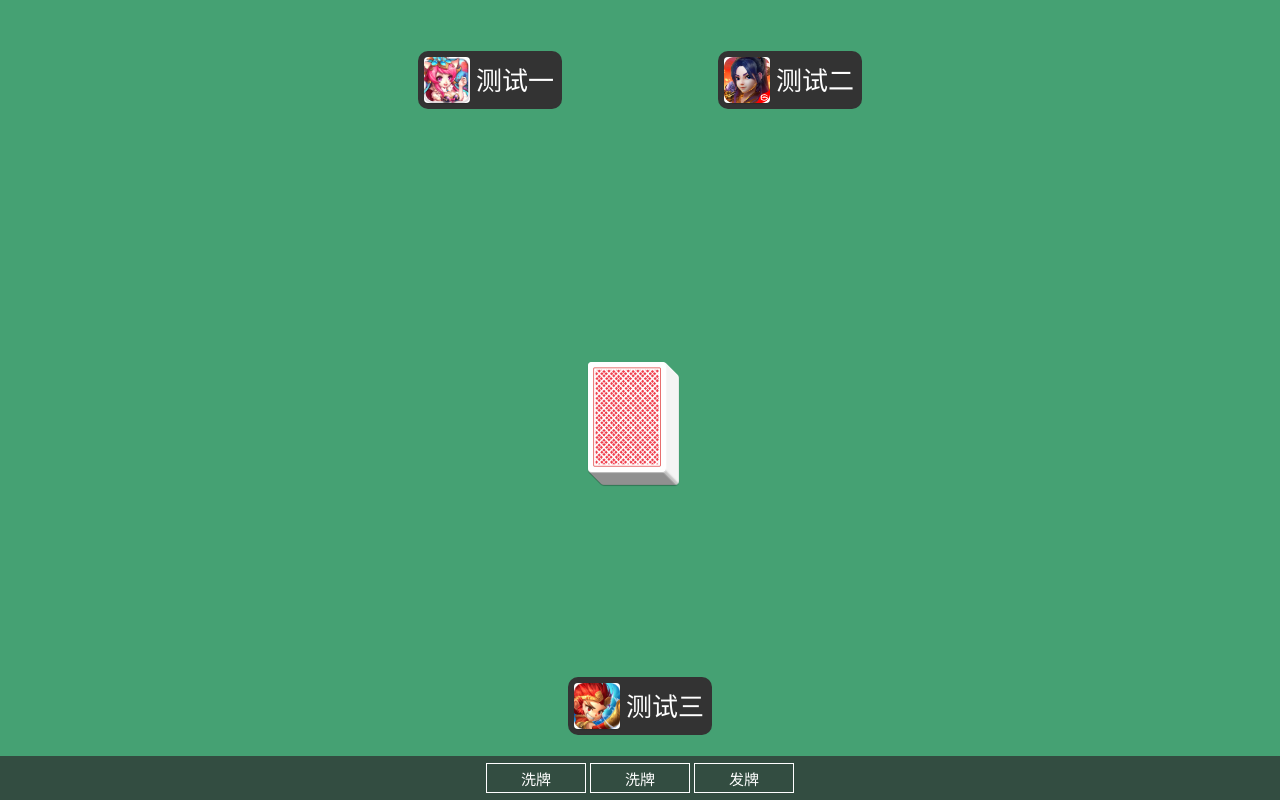
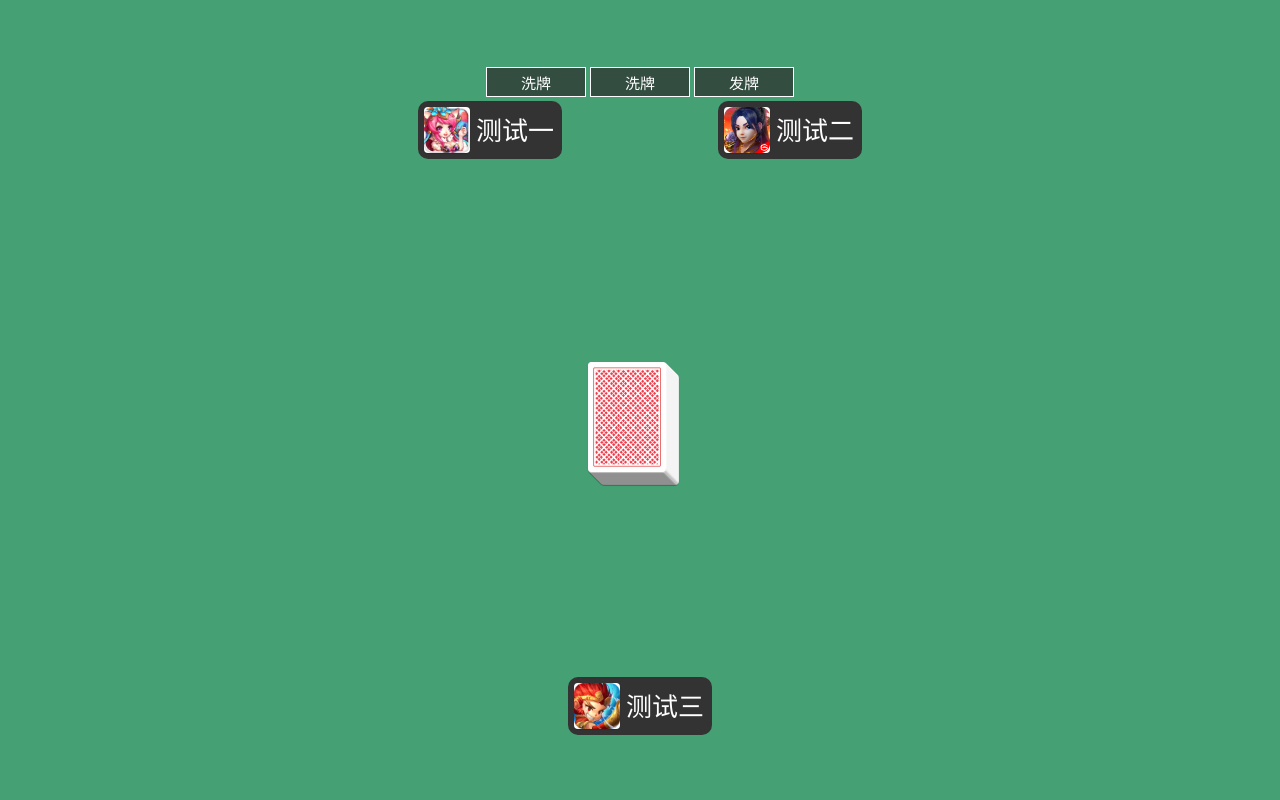
Before and after one commit to wdf/wdf.github.io, a plain HTML site: page pocker/index.html in a window 1280 px wide. Drawn offline with Linux system fonts and the light colour scheme.

Commit message:
move topbar

```diff
--- a/pocker/css/room.css
+++ b/pocker/css/room.css
@@ -57,12 +57,12 @@ body {
 }
 
 .user.one {
-    top: calc(50% - 16rem);
+    top: calc(50% - 13.5rem);
     left: calc(50% - 7.5rem);
 }
 
 .user.two {
-    top: calc(50% - 16rem);
+    top: calc(50% - 13.5rem);
     left: calc(50% + 7.5rem);
 }
 
@@ -97,16 +97,15 @@ body {
 
 #topbar {
     position: fixed;
-    bottom: 0;
+    top: 3rem;
     left: 0;
     width: 100%;
-    background-color: #334d41;
     padding: 0.25rem;
     text-align: center;
 }
 
 #topbar button {
-    background: none;
+    background: #334d41;
     border: 1px solid #fff;
     outline: none;
     margin: 0.1rem;
--- a/pocker/js/deck/deck.js
+++ b/pocker/js/deck/deck.js
@@ -611,7 +611,7 @@ var Deck = (function () {
 
   var poker = {
     deck: function deck(_deck4) {
-      var postions = [{x: -130, y: 140, r: 0, xo: 65}, {x: 100, y: -200, r: -180, xo: 10}, {x: -90, y: -200, r: 180, xo: -10}];
+      var postions = [{x: -130, y: 140, r: 0, xo: 65}, {x: 100, y: -160, r: -360, xo: 10}, {x: -90, y: -160, r: 360, xo: -10}];
       _deck4.poker = _deck4.queued(poker);
 
       function poker(next, data) {
```
